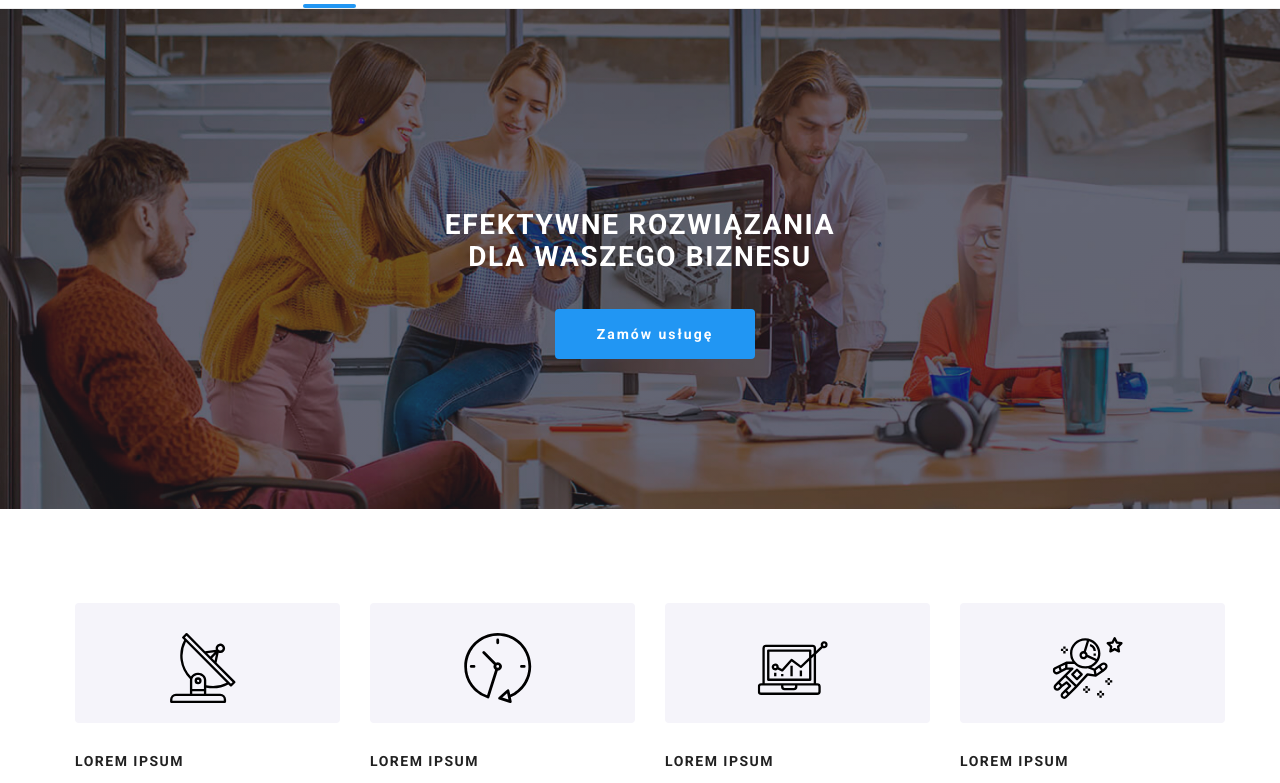
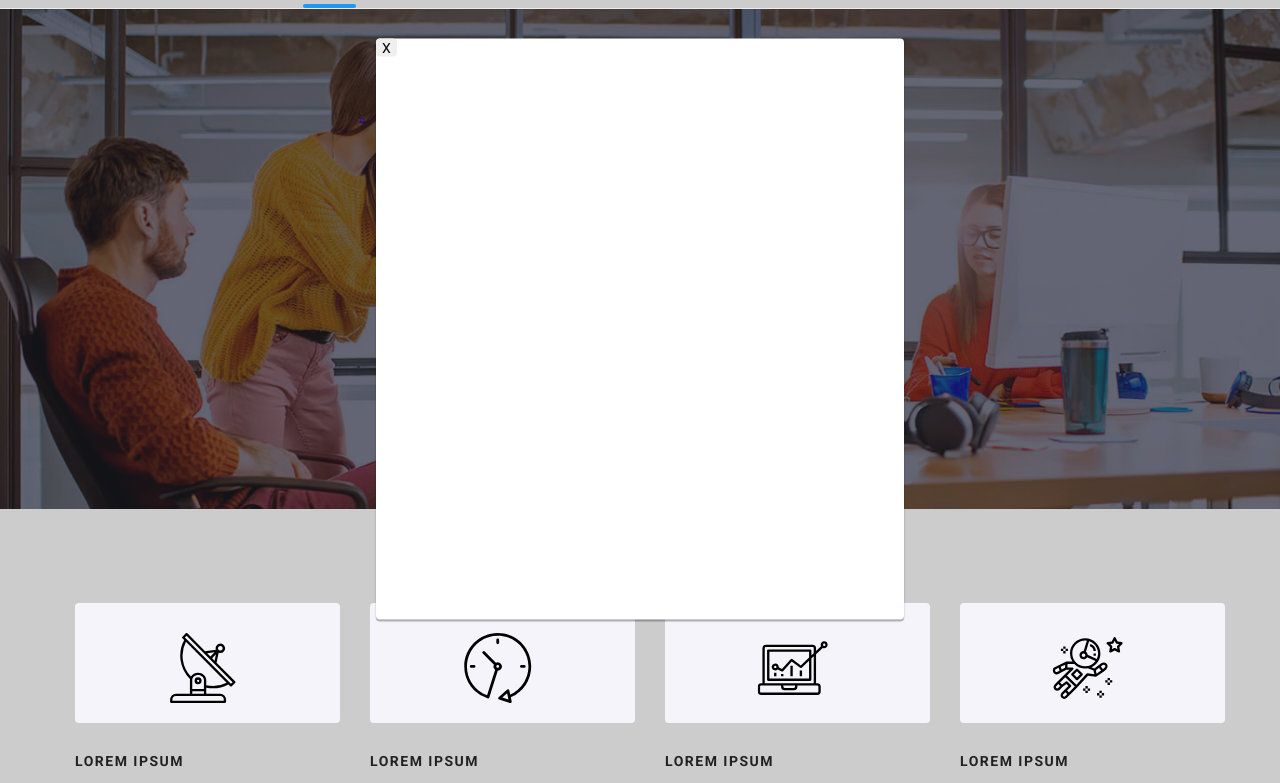
Before and after one commit to JoannaPiekut/goit-markup-hw-08, a plain HTML site: page index.html in a window 1280 px wide. Shown: the part 71-854 px from the top of the page. Drawn offline with nearby package versions, Linux system fonts and the light colour scheme.

Commit message:
backdrop and modal added

```diff
--- a/css/style.css
+++ b/css/style.css
@@ -490,7 +490,6 @@ padding-bottom: 40px;
 }
 .footer-section {
   background-color: var(--second-background);
-  height: 100%;
   display: flex;
   justify-content: flex-start;
 }
@@ -594,7 +593,30 @@ transition-timing-function:cubic-bezier(0.4, 0, 0.2, 1)
     flex-direction: column;
   }
 
+
 /* ====== END FOOTER SECTION ====== */
+
+/* ====== MODAL WINDOW ====== */
+
+.backdrop{
+width: 100%;
+height: 100%;
+left: 0px;
+top: 0px;
+background: rgba(0, 0, 0, 0.2)
+}
+
+.modal{
+position: absolute;
+width: 528px;
+height: 581px;
+background: #FFFFFF;
+box-shadow: 0px 1px 3px rgba(0, 0, 0, 0.12), 0px 1px 1px rgba(0, 0, 0, 0.14), 0px 2px 1px rgba(0, 0, 0, 0.2);
+border-radius: 4px;
+top: 50%;
+left: 50%;
+transform: translate(-50%, -50%);
+}
 
 /* =============== PORTFOLIO PAGE =============== */
 
--- a/index.html
+++ b/index.html
@@ -21,6 +21,8 @@
 
   </head>
   <body>
+
+<div class="backdrop">
 <header class="header">
   <div class="container">
     <div class="row">
@@ -60,7 +62,7 @@
     </div>
   </div>
     </header>
- <main>
+ <div>
 
   <div class="main-section">
     <div class="container">
@@ -117,6 +119,7 @@
         </ul>
       </div>
     </div>
+  </div>
 
   <section class="service section">
     <div class="container">
@@ -404,6 +407,10 @@
       </section>
     </div>
   </footer>
+  <button data-modal-open>OPEN</button>
+    <div class="modal is-hidden" data-modal>
+      <button data-modal-close>X</button>
+    </div>
   <script src="./js/modal.js"></script>
   </body>
 </html>
```
